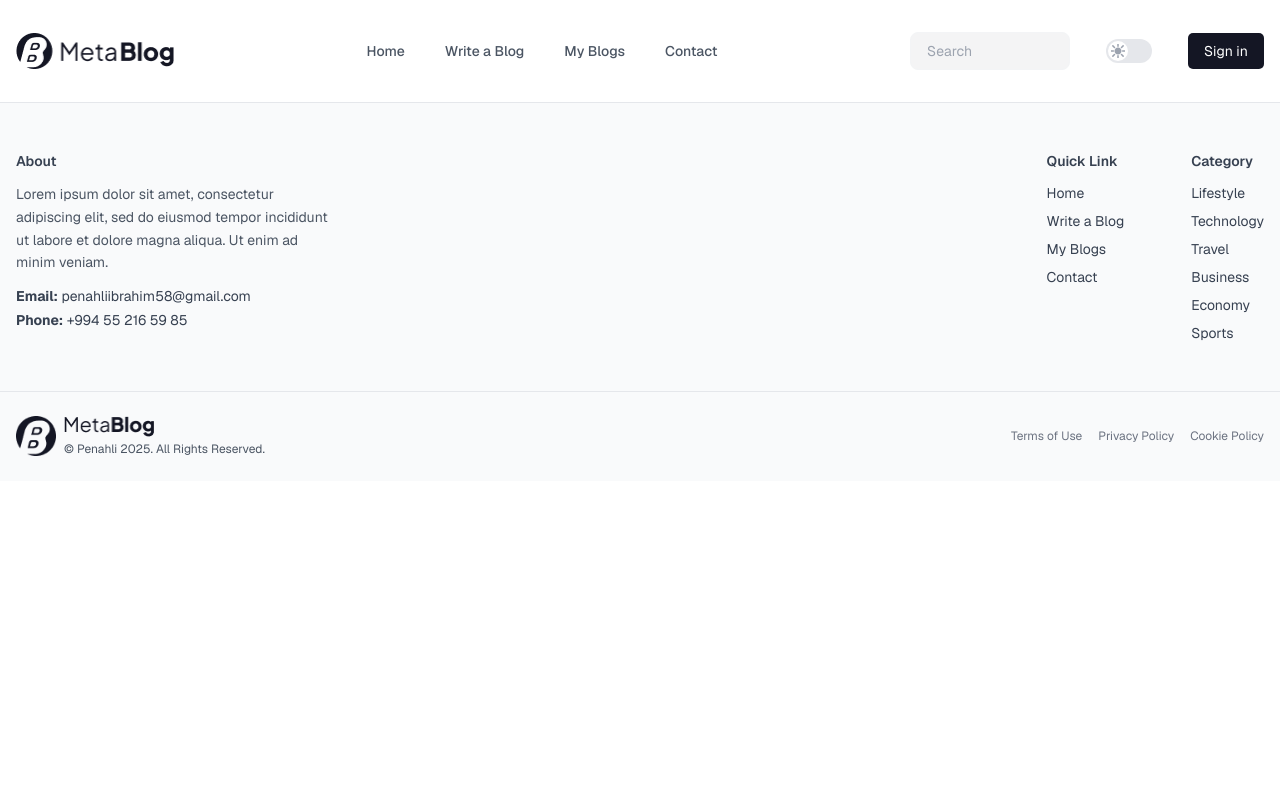
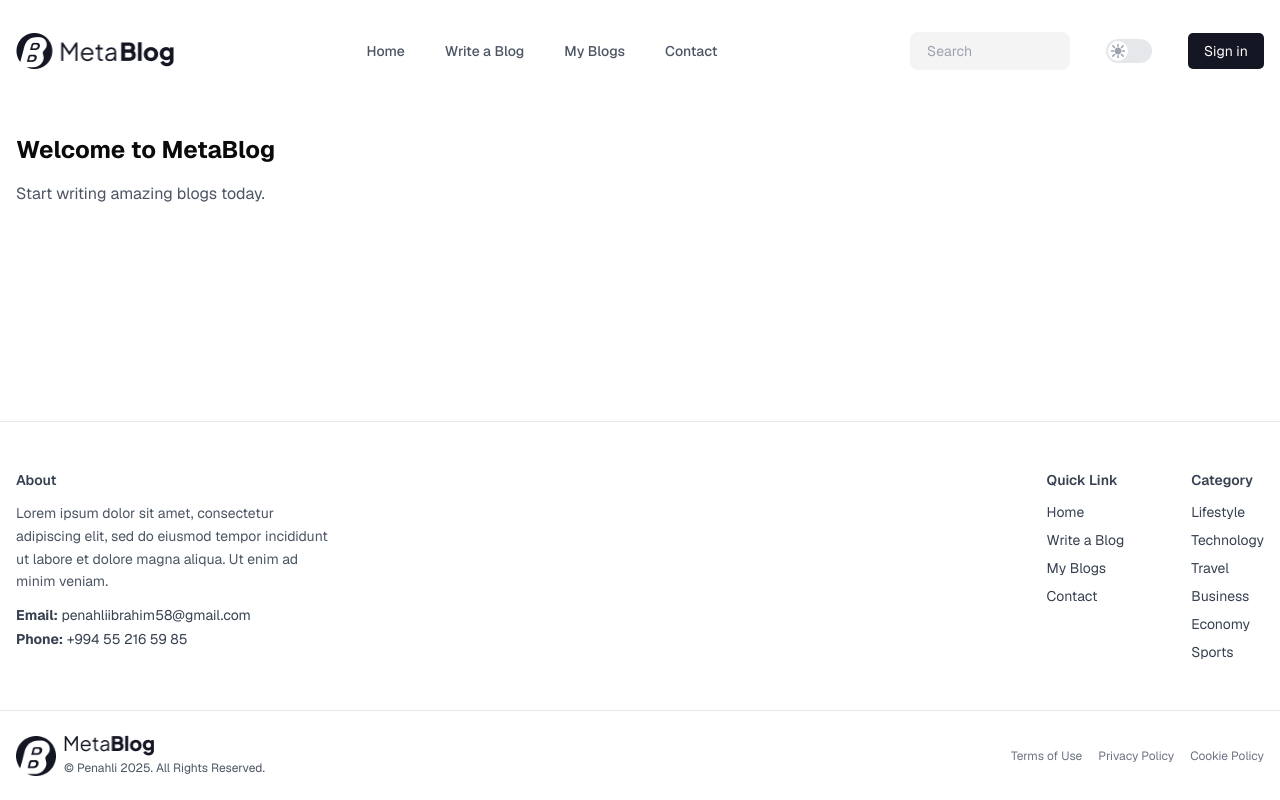
Before and after one commit to Penahlii/Metablog, a Next.js app: page /homepage in a window 1280 px wide. Built offline with nearby package versions, Linux system fonts and the light colour scheme.

Commit message:
Layout Updated

```diff
--- a/app/homepage/page.js
+++ b/app/homepage/page.js
@@ -1,13 +1,11 @@
 import React from "react";
-import Header from "@/components/ui/Header";
-import Footer from "@/components/ui/Footer";
 
 const Homepage = () => {
   return (
-    <>
-      <Header />
-      <Footer />
-    </>
+    <div className="container px-4 py-8">
+      <h1 className="text-2xl font-bold">Welcome to MetaBlog</h1>
+      <p className="mt-4 text-gray-600">Start writing amazing blogs today.</p>
+    </div>
   );
 };
 
--- a/app/layout.tsx
+++ b/app/layout.tsx
@@ -1,5 +1,7 @@
 import { Geist } from "next/font/google";
 import "./globals.css";
+import Header from "@/components/ui/Header";
+import Footer from "@/components/ui/Footer";
 
 const defaultUrl = process.env.VERCEL_URL
   ? `https://${process.env.VERCEL_URL}`
@@ -7,7 +9,7 @@ const defaultUrl = process.env.VERCEL_URL
 
 export const metadata = {
   metadataBase: new URL(defaultUrl),
-  title: "Next.js and Supabase Starter Kit",
+  title: "MetaBlog",
   description: "The fastest way to build apps with Next.js and Supabase",
 };
 
@@ -18,13 +20,15 @@ const geistSans = Geist({
 
 export default function RootLayout({
   children,
-}: Readonly<{
+}: {
   children: React.ReactNode;
-}>) {
+}) {
   return (
     <html lang="en" className={geistSans.className} suppressHydrationWarning>
-      <body className="">
-        {children}
+      <body className="min-h-screen flex flex-col">
+        <Header />
+        <main className="flex-grow">{children}</main>
+        <Footer />
       </body>
     </html>
   );
--- a/components/ui/Footer.jsx
+++ b/components/ui/Footer.jsx
@@ -3,7 +3,7 @@ import Image from "next/image";
 
 export default function Footer() {
   return (
-    <footer className="bg-gray-50 text-gray-700 text-sm">
+    <footer className="bg-#f6f6f7 text-gray-700 text-sm">
       <div className="container px-4 py-12 flex flex-col md:flex-row justify-between gap-8 border-t border-gray-200">
         {/* Left Section: About */}
         <div className="max-w-md">
@@ -28,16 +28,24 @@ export default function Footer() {
             <h3 className="font-semibold mb-3">Quick Link</h3>
             <ul className="space-y-2">
               <li>
-                <Link className="hover:text-black" href="/homepage">Home</Link>
+                <Link className="hover:text-black" href="/homepage">
+                  Home
+                </Link>
               </li>
               <li>
-                <Link className="hover:text-black" href="/write-blog">Write a Blog</Link>
+                <Link className="hover:text-black" href="/write-blog">
+                  Write a Blog
+                </Link>
               </li>
               <li>
-                <Link className="hover:text-black" href="/my-blogs">My Blogs</Link>
+                <Link className="hover:text-black" href="/my-blogs">
+                  My Blogs
+                </Link>
               </li>
               <li>
-                <Link className="hover:text-black" href="/contact">Contact</Link>
+                <Link className="hover:text-black" href="/contact">
+                  Contact
+                </Link>
               </li>
             </ul>
           </div>
@@ -45,22 +53,34 @@ export default function Footer() {
             <h3 className="font-semibold mb-3">Category</h3>
             <ul className="space-y-2">
               <li>
-                <Link className="hover:text-black" href="/category/lifestyle">Lifestyle</Link>
+                <Link className="hover:text-black" href="/category/lifestyle">
+                  Lifestyle
+                </Link>
               </li>
               <li>
-                <Link className="hover:text-black" href="/category/technology">Technology</Link>
+                <Link className="hover:text-black" href="/category/technology">
+                  Technology
+                </Link>
               </li>
               <li>
-                <Link className="hover:text-black" href="/category/travel">Travel</Link>
+                <Link className="hover:text-black" href="/category/travel">
+                  Travel
+                </Link>
               </li>
               <li>
-                <Link className="hover:text-black" href="/category/business">Business</Link>
+                <Link className="hover:text-black" href="/category/business">
+                  Business
+                </Link>
               </li>
               <li>
-                <Link className="hover:text-black" href="/category/economy">Economy</Link>
+                <Link className="hover:text-black" href="/category/economy">
+                  Economy
+                </Link>
               </li>
               <li>
-                <Link className="hover:text-black" href="/category/sports">Sports</Link>
+                <Link className="hover:text-black" href="/category/sports">
+                  Sports
+                </Link>
               </li>
             </ul>
           </div>
@@ -85,9 +105,15 @@ export default function Footer() {
           </div>
         </div>
         <div className="space-x-4 text-right w-full md:w-auto">
-          <Link className="hover:text-black" href="/terms">Terms of Use</Link>
-          <Link className="hover:text-black" href="/privacy">Privacy Policy</Link>
-          <Link className="hover:text-black" href="/cookies">Cookie Policy</Link>
+          <Link className="hover:text-black" href="/terms">
+            Terms of Use
+          </Link>
+          <Link className="hover:text-black" href="/privacy">
+            Privacy Policy
+          </Link>
+          <Link className="hover:text-black" href="/cookies">
+            Cookie Policy
+          </Link>
         </div>
       </div>
     </footer>
```
Also changed, not shown: 1 other file (tests, documents, lock files or other folders).
